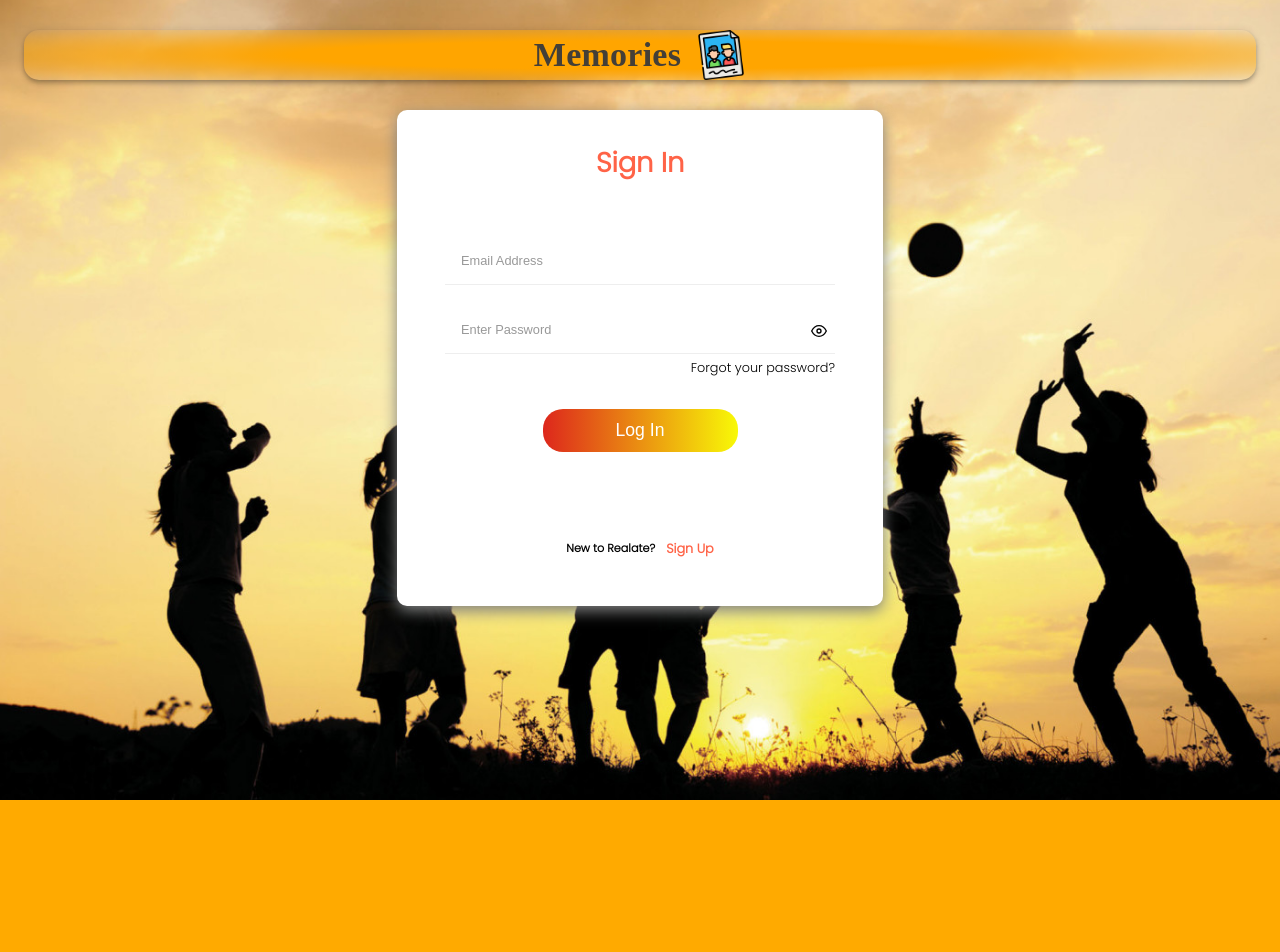
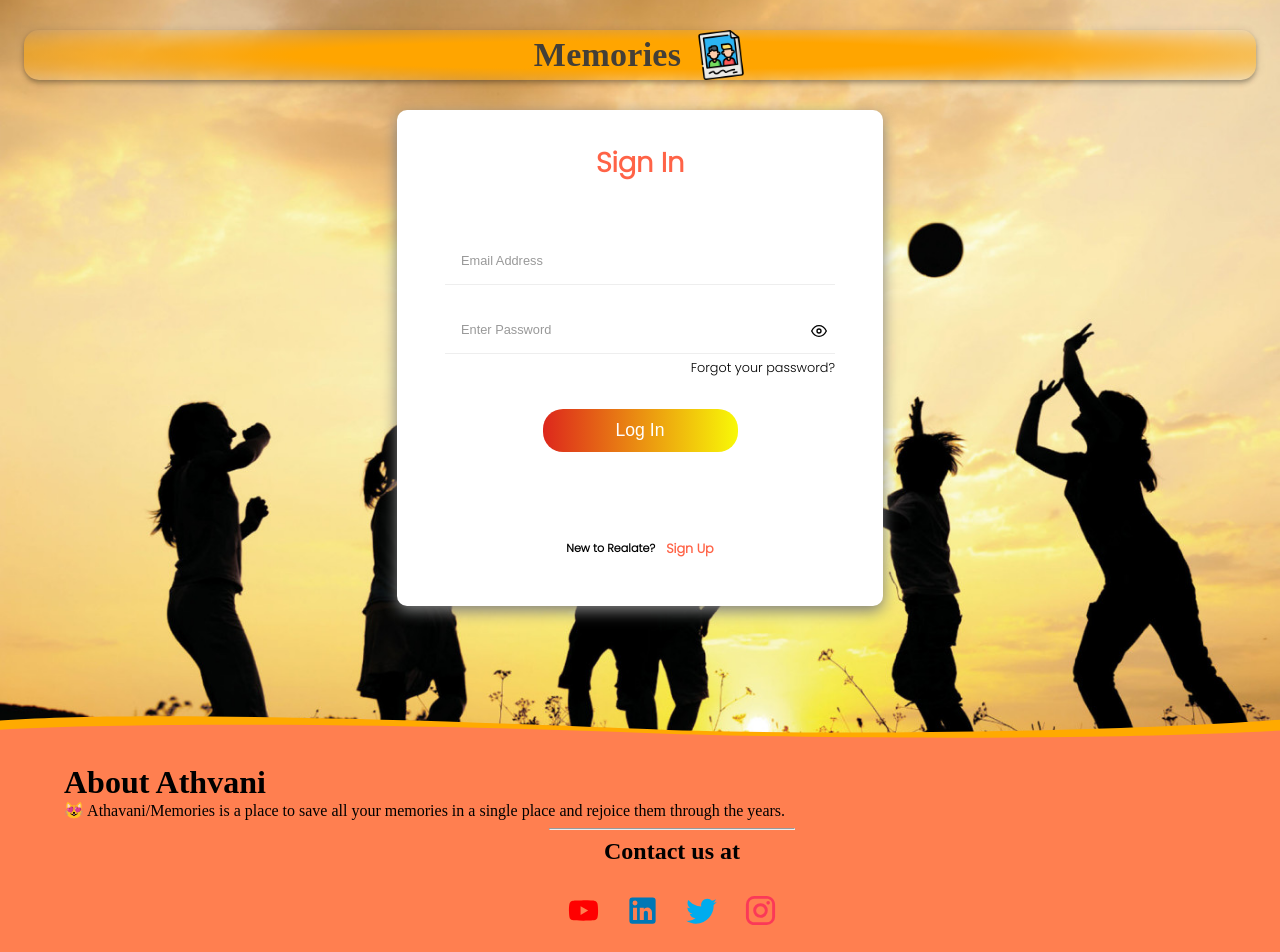
Before and after one commit to Tejas1510/Athavani, a React (Create React App) app in the folder client/: page /signin in a window 1280 px wide. Shown: the top 952 px of the page. Before the commit the page ends 800 px from the top, so only its background shows below. Built offline with nearby package versions, Linux system fonts and the light colour scheme; no server answers; a web font is replaced by a local one.

Commit message:
Footer added (#167)

```diff
--- a/client/src/App.js
+++ b/client/src/App.js
@@ -18,7 +18,8 @@ import Forgot from './components/Auth/Forgot/Forgot';
 import ResetPassword from './components/Auth/ResetPassword/ResetPassword';
 import Profile from './components/Profile/Profile';
 import Error404 from './components/404/Error404';
-import * as api from './api/index'
+import * as api from './api/index';
+import Footer from './components/Footer/Footer';
 
 function App() {
 
@@ -65,6 +66,7 @@ function App() {
   };
 
   return (
+    <div>
     <Container maxWidth="lg">
       <AppBar className={classes.appBar} position="static" style={{background: "radial-gradient(orange 40%,transparent)"}} color="inherit">
         <Typography className={classes.heading} variant="h4" align="center">Memories</Typography>
@@ -131,6 +133,8 @@ function App() {
         </Container>
       </Grow>
     </Container>
+    <Footer/>
+    </div>
   );
 }
 
--- /dev/null
+++ b/client/src/components/Footer/Footer.js
@@ -0,0 +1,95 @@
+
+import React from "react";
+import YouTubeIcon from "@material-ui/icons/YouTube";
+import LinkedInIcon from "@material-ui/icons/LinkedIn";
+import InstagramIcon from "@material-ui/icons/Instagram";
+import TwitterIcon from "@material-ui/icons/Twitter";
+import IconButton from "@material-ui/core/IconButton";
+import "./style.css"
+function Footer() {
+  return (
+    <div>
+      <footer>
+        <div style={{ position: "relative" }}>
+          <svg
+            viewBox="0 -20 700 110"
+            width="100%"
+            height="50px"
+            preserveAspectRatio="none"
+            style={{ position: "absolute", top: "110px" }}
+          >
+            <path
+              transform="translate(0, -20)"
+              d="M0,10 c80,-22 240,0 350,18 c90,17 260,7.5 350,-20 v50 h-700"
+              fill="#FFAA00"
+            />
+            <path
+              d="M0,10 c80,-18 230,-12 350,7 c80,13 260,17 350,-5 v100 h-700z"
+              fill="#FF7F50"
+            />
+          </svg>
+          <div
+            class="footer-row"
+           >
+            <div
+              class="col-lg-12 col-md-12 col-sm-12"
+              align="left"
+              style={{ paddingLeft: "5%", marginTop: "0%", marginBottom: "0%" }}
+            >
+              <h1
+                class="text-uppercase"
+                style={{ marginBottom: "0px", marginTop: "0px" }}
+              >
+                <b class="footer-class">About Athvani</b>
+              </h1>
+              <p style={{ marginBottom: "0px", marginTop: "0px" }}>
+                😻 Athavani/Memories is a place to save all your memories in a
+                single place and rejoice them through the years.
+              </p>
+
+              <hr style={{ width: "20%", alignItems: "center" }}></hr>
+              <h2
+                style={{
+                  textAlign: "center",
+                  marginBottom: "0px",
+                  marginTop: "0px",
+                }}
+              >
+                Contact us at
+              </h2>
+              <p style={{ textAlign: "center" }}>
+                <div className="swipeButton">
+                  <IconButton
+                    className="swipeButtons_repeat"
+                    style={{ color: "red" }}
+                  >
+                    <YouTubeIcon fontSize="large" />
+                  </IconButton>
+                  <IconButton
+                    style={{
+                      color: "#0077b5"
+                    }}
+                  >
+                    <LinkedInIcon fontSize="large" />
+                  </IconButton>
+                  <IconButton
+                    style={{ color: "#00acee" }}
+                  >
+                    <TwitterIcon fontSize="large" />
+                  </IconButton>
+                  <IconButton
+                   style={{ color: "#fb3958" }}
+                  >
+                    <InstagramIcon fontSize="large" />
+                  </IconButton>
+                </div>
+              </p>
+            </div>
+          </div>
+        </div>
+      </footer>
+    </div>
+  );
+}
+
+export default Footer;
--- /dev/null
+++ b/client/src/components/Footer/style.css
@@ -0,0 +1,9 @@
+
+.footer-row{
+    background-color: #FF7F50;
+    margin-top: 0%;
+    position: absolute;
+    bottom: -350px;
+    width: 100%
+
+  }
```
